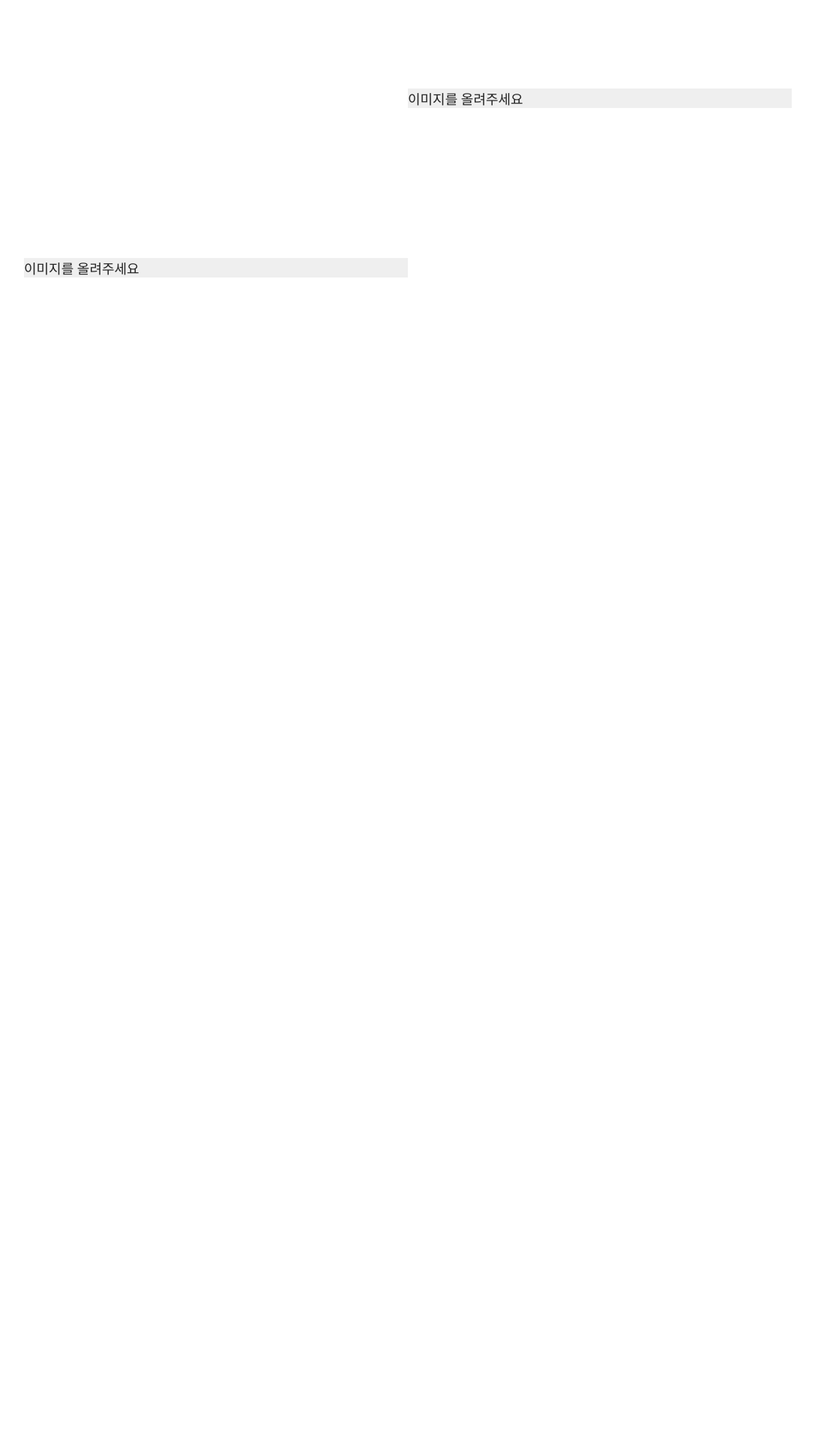
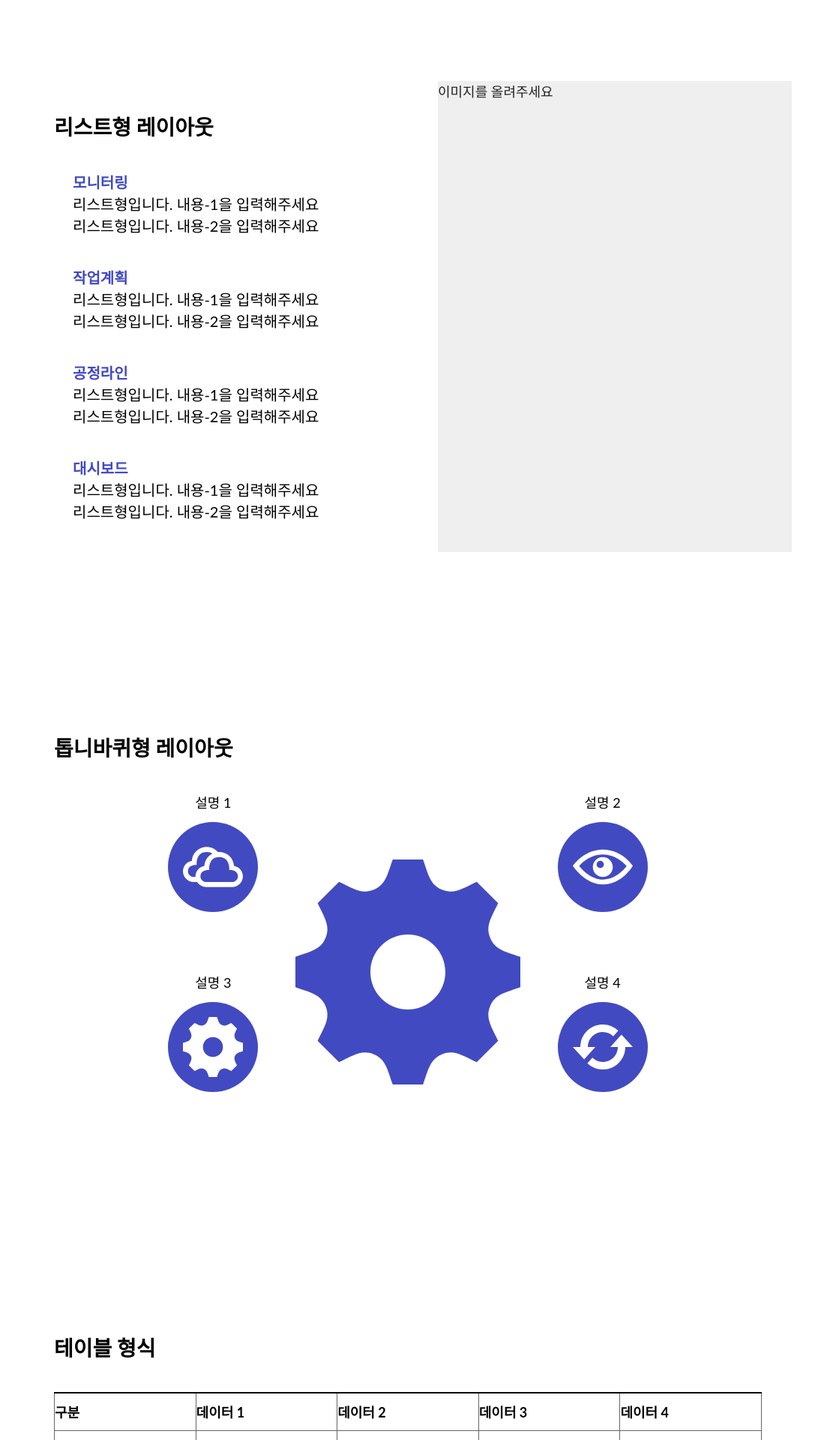
Before and after one commit to uvcdev/uvc-web-page, a PHP site: page /sub1.html in a window 1280 px wide. Shown: the part 1880-3800 px from the top of the page at 75% size, without its empty margins (96-1183 px from the left). Run offline with PHP 8.4, Linux system fonts and the light colour scheme; some web fonts are replaced.

Commit message:
Add layout
1. cps solution section layout

```diff
--- a/asset/style/sub1.css
+++ b/asset/style/sub1.css
@@ -224,18 +224,18 @@ main .main_visual {
 .main_visual li h2 {
   font-size: 28px; }
 
-.main_visual li.mes .text_box {
+.main_visual li .text_box {
   padding: 0 40px;
   box-sizing: border-box; }
-  .main_visual li.mes .text_box h2 {
+  .main_visual li .text_box h2 {
     margin: 40px 0; }
-  .main_visual li.mes .text_box ul {
+  .main_visual li .text_box ul {
     width: 100%; }
-    .main_visual li.mes .text_box ul li {
+    .main_visual li .text_box ul li {
       width: 100%;
       text-indent: 25px;
       margin-bottom: 40px; }
-      .main_visual li.mes .text_box ul li strong {
+      .main_visual li .text_box ul li strong {
         display: block;
         width: 100%;
         height: 50px;
@@ -243,34 +243,34 @@ main .main_visual {
         line-height: 50px;
         color: #fff;
         background: linear-gradient(to right, #424ac1, #fff); }
-      .main_visual li.mes .text_box ul li span {
+      .main_visual li .text_box ul li span {
         display: block; }
 
-.main_visual li.mes .text_box.list_box ul li {
+.main_visual li .text_box.list_box ul li {
   font-size: 20px;
   font-weight: 600;
   color: #424ac1; }
-  .main_visual li.mes .text_box.list_box ul li ul li {
+  .main_visual li .text_box.list_box ul li ul li {
     margin: 0;
     color: #000;
     font-weight: 400; }
 
-.main_visual li.mes .text_box.gear {
+.main_visual li .text_box.gear {
   position: relative;
   width: 100%; }
-  .main_visual li.mes .text_box.gear ul {
+  .main_visual li .text_box.gear ul {
     width: 100%;
     display: flex;
     flex-wrap: wrap;
     justify-content: space-between;
     align-content: space-between; }
-    .main_visual li.mes .text_box.gear ul li {
+    .main_visual li .text_box.gear ul li {
       width: 45%;
       height: 200px;
       text-indent: 0;
       text-align: center;
       position: relative; }
-      .main_visual li.mes .text_box.gear ul li:after {
+      .main_visual li .text_box.gear ul li:after {
         content: '';
         display: block;
         width: 120px;
@@ -285,7 +285,7 @@ main .main_visual {
         left: 50%;
         transform: translate(-50%, -50%);
         z-index: 190; }
-      .main_visual li.mes .text_box.gear ul li:before {
+      .main_visual li .text_box.gear ul li:before {
         content: '';
         display: block;
         position: absolute;
@@ -297,16 +297,16 @@ main .main_visual {
         z-index: 195;
         width: 80px;
         height: 80px; }
-    .main_visual li.mes .text_box.gear ul li:nth-child(2)::before {
+    .main_visual li .text_box.gear ul li:nth-child(2)::before {
       background: url("../images/eye.svg") no-repeat;
       background-size: contain; }
-    .main_visual li.mes .text_box.gear ul li:nth-child(3)::before {
+    .main_visual li .text_box.gear ul li:nth-child(3)::before {
       background: url("../images/gear.svg") no-repeat;
       background-size: contain; }
-    .main_visual li.mes .text_box.gear ul li:last-child::before {
+    .main_visual li .text_box.gear ul li:last-child::before {
       background: url("../images/cycle.svg") no-repeat;
       background-size: contain; }
-  .main_visual li.mes .text_box.gear svg {
+  .main_visual li .text_box.gear svg {
     position: absolute;
     top: 60%;
     left: 50%;
@@ -314,40 +314,40 @@ main .main_visual {
     width: 300px;
     height: 300px; }
 
-.main_visual li.mes .table_box table thead {
+.main_visual li .table_box table thead {
   border: 2px solid #000;
   border-left: none;
   border-right: none;
   border-bottom: none;
   padding: 0 10px; }
 
-.main_visual li.mes .table_box table tr th {
+.main_visual li .table_box table tr th {
   border: 1px solid #666;
   width: 400px; }
 
-.main_visual li.mes .table_box table tr td {
+.main_visual li .table_box table tr td {
   border: 1px solid #666;
   width: 200px; }
 
-.main_visual li.mes .per_box {
+.main_visual li .per_box {
   width: 100%; }
-  .main_visual li.mes .per_box ul {
+  .main_visual li .per_box ul {
     display: flex;
     flex-wrap: wrap;
     justify-content: space-around; }
-    .main_visual li.mes .per_box ul li {
+    .main_visual li .per_box ul li {
       width: 200px;
       height: 200px;
       text-align: center;
       margin: 20px; }
 
-.main_visual li.mes .order_box {
+.main_visual li .order_box {
   width: 100%; }
-  .main_visual li.mes .order_box ul {
+  .main_visual li .order_box ul {
     display: flex;
     flex-wrap: wrap;
     justify-content: space-around; }
-    .main_visual li.mes .order_box ul li {
+    .main_visual li .order_box ul li {
       text-align: center;
       width: 200px;
       height: 200px;
@@ -356,7 +356,7 @@ main .main_visual {
       position: relative;
       background: #fff;
       margin: 20px; }
-      .main_visual li.mes .order_box ul li span {
+      .main_visual li .order_box ul li span {
         display: block;
         position: absolute;
         bottom: 0;
@@ -364,7 +364,7 @@ main .main_visual {
         transform: translate(-50%, -50%);
         z-index: 182;
         font-weight: 700; }
-      .main_visual li.mes .order_box ul li:before {
+      .main_visual li .order_box ul li:before {
         content: "";
         display: block;
         width: 100%;
@@ -376,7 +376,7 @@ main .main_visual {
         border: 10px solid #eee;
         border-radius: 50%;
         z-index: 181; }
-      .main_visual li.mes .order_box ul li:after {
+      .main_visual li .order_box ul li:after {
         content: '';
         width: 100px;
         height: 100px;
@@ -397,6 +397,8 @@ footer {
     display: inline-block;
     margin-right: 10px;
     color: #fff; }
+    footer address ul li a {
+      color: #fff; }
     footer address ul li:after {
       content: '';
       display: inline-block;
--- a/asset/style/sub1.scss
+++ b/asset/style/sub1.scss
@@ -293,23 +293,7 @@ main{
     li h2{
         font-size: 28px;
     }
-
-    li.cps{
-
-    }
-    li.modeler{
-
-    }
-    li.edge{
-
-    }
-    li.edukit{
-
-    }
-    li.erp{
-
-    }
-    li.mes{
+    li{
         .text_box{
             padding: 0 40px;
             box-sizing: border-box;
@@ -535,6 +519,10 @@ footer{
             margin-right: 10px;
             color: $white;
 
+            a {
+                color: $white;
+            }
+
             &:after{
                 content: '';
                 display: inline-block;
--- a/sub1.html
+++ b/sub1.html
@@ -41,7 +41,7 @@
             <ul>
                 <li class="cps">
                     <div class="slide_header">
-                        <h3>CPS SOLUTION</h3>
+                        <h3>CPS solution</h3>
                         <div class="sub_title inner">
                             <h4>솔루션에 대한 부제목, 타이틀을 적어주세요.</h4>
                             <p>솔루션에 대한 간단한 내용을 1줄 적어주세요.</p>
@@ -51,30 +51,175 @@
                         <div class="box-container">
                             <div class="box">
                                 <div class="img_box">이미지를 올려주세요</div>
-                                <div class="text_box"></div>
+                                <div class="text_box strong_box">
+                                    <h2>강조형 레이아웃</h2>
+                                    <ul>
+                                        <li><strong>강조 내용을 입력하세요</strong><span>상세 설명을 입력하세요</span></li>
+                                        <li><strong>강조 내용을 입력하세요</strong><span>상세 설명을 입력하세요</span></li>
+                                        <li><strong>강조 내용을 입력하세요</strong><span>상세 설명을 입력하세요</span></li>
+                                    </ul>
+                                </div>
                             </div>
                             <div class="box">
                                 <div class="img_box">이미지를 올려주세요</div>
-                                <div class="text_box"></div>
+                                <div class="text_box list_box">
+                                    <h2>리스트형 레이아웃</h2>
+                                    <ul>
+                                        <li>모니터링
+                                            <ul>
+                                                <li>리스트형입니다. 내용-1을 입력해주세요</li>
+                                                <li>리스트형입니다. 내용-2을 입력해주세요</li>
+                                            </ul>
+                                        </li>
+                                        <li>작업계획
+                                            <ul>
+                                                <li>리스트형입니다. 내용-1을 입력해주세요</li>
+                                                <li>리스트형입니다. 내용-2을 입력해주세요</li>
+                                            </ul>
+                                        </li>
+                                        <li>공정라인
+                                            <ul>
+                                                <li>리스트형입니다. 내용-1을 입력해주세요</li>
+                                                <li>리스트형입니다. 내용-2을 입력해주세요</li>
+                                            </ul>
+                                        </li>
+                                        <li>대시보드
+                                            <ul>
+                                                <li>리스트형입니다. 내용-1을 입력해주세요</li>
+                                                <li>리스트형입니다. 내용-2을 입력해주세요</li>
+                                            </ul>
+                                        </li>
+                                    </ul>
+                                </div>
                             </div>
                             <div class="box">
-                                <div class="img_box">이미지를 올려주세요</div>
-                                <div class="text_box"></div>
+                                <div class="text_box gear">
+                                    <h2>톱니바퀴형 레이아웃</h2>
+                                    <ul>
+                                        <li><span>설명 1</span></li>
+                                        <li><span>설명 2</span></li>
+                                        <li><span>설명 3</span></li>
+                                        <li><span>설명 4</span></li>
+                                    </ul>
+                                    <svg xmlns="http://www.w3.org/2000/svg" viewBox="0 0 24 24"><path fill="#424ac1" d="M24 13.616v-3.232c-1.651-.587-2.694-.752-3.219-2.019v-.001c-.527-1.271.1-2.134.847-3.707l-2.285-2.285c-1.561.742-2.433 1.375-3.707.847h-.001c-1.269-.526-1.435-1.576-2.019-3.219h-3.232c-.582 1.635-.749 2.692-2.019 3.219h-.001c-1.271.528-2.132-.098-3.707-.847l-2.285 2.285c.745 1.568 1.375 2.434.847 3.707-.527 1.271-1.584 1.438-3.219 2.02v3.232c1.632.58 2.692.749 3.219 2.019.53 1.282-.114 2.166-.847 3.707l2.285 2.286c1.562-.743 2.434-1.375 3.707-.847h.001c1.27.526 1.436 1.579 2.019 3.219h3.232c.582-1.636.75-2.69 2.027-3.222h.001c1.262-.524 2.12.101 3.698.851l2.285-2.286c-.744-1.563-1.375-2.433-.848-3.706.527-1.271 1.588-1.44 3.221-2.021zm-12 2.384c-2.209 0-4-1.791-4-4s1.791-4 4-4 4 1.791 4 4-1.791 4-4 4z"/></svg>
+                                </div>
                             </div>
                             <div class="box">
-                                <div class="img_box">이미지를 올려주세요</div>
-                                <div class="text_box"></div>
+                                <div class="text_box table_box">
+                                    <h2>테이블 형식</h2>
+                                    <table>
+                                        <legend>제목을 입력해주세요</legend>
+                                        <colgroup>
+                                            <col/>
+                                            <col/>
+                                            <col/>
+                                            <col/>
+                                        </colgroup>
+                                        <thead>
+                                            <tr height="50">
+                                                <th>구분</th>
+                                                <th>데이터 1</th>
+                                                <th>데이터 2</th>
+                                                <th>데이터 3</th>
+                                                <th>데이터 4</th>
+                                            </tr>
+                                        </thead>
+                                        <tbody>
+                                            <tr height="50">
+                                                <th rowspan="3">구성요소</th>
+                                                <td>2</td>
+                                                <td>3</td>
+                                                <td>4</td>
+                                                <td>5</td>
+                                            </tr>
+                                            <tr height="50">
+                                                <td>2</td>
+                                                <td>3</td>
+                                                <td>4</td>
+                                                <td>5</td>
+                                            </tr>
+                                            <tr height="50">
+                                                <td>2</td>
+                                                <td>3</td>
+                                                <td>4</td>
+                                                <td>5</td>
+                                            </tr>
+                                            <!--1sec-->
+                                            <tr height="50">
+                                                <th rowspan="3">구성요소</th>
+                                                <td>2</td>
+                                                <td>3</td>
+                                                <td>4</td>
+                                                <td>5</td>
+                                            </tr>
+                                            <tr height="50">
+                                                <td>2</td>
+                                                <td>3</td>
+                                                <td>4</td>
+                                                <td>5</td>
+                                            </tr>
+                                            <tr height="50">
+                                                <td>2</td>
+                                                <td>3</td>
+                                                <td>4</td>
+                                                <td>5</td>
+                                            </tr>
+                                        </tbody>
+                                    </table>
+                                </div>
                             </div>
                             <div class="box">
-                                <div class="img_box">이미지를 올려주세요</div>
-                                <div class="text_box"></div>
+                                <div class="per_box">
+                                    <h2>퍼센트 레이아웃</h2>
+                                    <ul>
+                                        <li>
+                                            <svg width="200" height="200" viewPort="0 0 100 100" version="1.1" xmlns="http://www.w3.org/2000/svg">
+                                                <circle stroke="#eee" stroke-width="18" r="90" cx="100" cy="100" fill="transparent" stroke-dasharray="565.48" stroke-dashoffset="0"></circle>
+                                                <circle stroke="#424ac1" stroke-width="18" r="90" cx="100" cy="100" fill="transparent" stroke-dasharray="400" stroke-dashoffset="0"></circle>
+                                                <text text-anchor="middle" x="100" y="100" fill="#424ac1">텍스트를 입력하세요</text>
+                                            </svg>
+                                        </li>
+                                        <li>
+                                            <svg width="200" height="200" viewPort="0 0 100 100" version="1.1" xmlns="http://www.w3.org/2000/svg">
+                                                <circle stroke="#eee" stroke-width="18" r="90" cx="100" cy="100" fill="transparent" stroke-dasharray="565.48" stroke-dashoffset="0"></circle>
+                                                <circle stroke="#424ac1" stroke-width="18" r="90" cx="100" cy="100" fill="transparent" stroke-dasharray="400" stroke-dashoffset="0"></circle>
+                                                <text text-anchor="middle" x="100" y="100" fill="#424ac1">텍스트를 입력하세요</text>
+                                            </svg>
+                                        </li>
+                                        <li>
+                                            <svg width="200" height="200" viewPort="0 0 100 100" version="1.1" xmlns="http://www.w3.org/2000/svg">
+                                                <circle stroke="#eee" stroke-width="18" r="90" cx="100" cy="100" fill="transparent" stroke-dasharray="565.48" stroke-dashoffset="0"></circle>
+                                                <circle stroke="#424ac1" stroke-width="18" r="90" cx="100" cy="100" fill="transparent" stroke-dasharray="400" stroke-dashoffset="0"></circle>
+                                                <text text-anchor="middle" x="100" y="100" fill="#424ac1">텍스트를 입력하세요</text>
+                                            </svg>
+                                        </li>
+                                        <li>
+                                            <svg width="200" height="200" viewPort="0 0 100 100" version="1.1" xmlns="http://www.w3.org/2000/svg">
+                                                <circle stroke="#eee" stroke-width="18" r="90" cx="100" cy="100" fill="transparent" stroke-dasharray="565.48" stroke-dashoffset="0"></circle>
+                                                <circle stroke="#424ac1" stroke-width="18" r="90" cx="100" cy="100" fill="transparent" stroke-dasharray="400" stroke-dashoffset="0"></circle>
+                                                <text text-anchor="middle" x="100" y="100" fill="#424ac1">텍스트를 입력하세요</text>
+                                            </svg>
+                                        </li>
+                                    </ul>
+                                </div>
+                            </div>
+                            <div class="box">
+                                <div class="order_box">
+                                    <h2>과정형 레이아웃</h2>
+                                    <ul>
+                                        <li><span>설명 1</span></li>
+                                        <li><span>설명 2</span></li>
+                                        <li><span>설명 3</span></li>
+                                        <li><span>설명 4</span></li>
+                                    </ul>
+                                </div>
                             </div>
                         </div>
                     </div>
                 </li>
                 <li class="modeler">
                     <div class="slide_header">
-                        <h3>MODELER</h3>
+                        <h3>Modeler</h3>
                         <div class="sub_title inner">
                             <h4>솔루션에 대한 부제목, 타이틀을 적어주세요.</h4>
                             <p>솔루션에 대한 간단한 내용을 1줄 적어주세요.</p>
@@ -107,7 +252,7 @@
                 </li>
                 <li class="edge">
                     <div class="slide_header">
-                        <h3>EDGE</h3>
+                        <h3>Edge</h3>
                         <div class="sub_title inner">
                             <h4>솔루션에 대한 부제목, 타이틀을 적어주세요.</h4>
                             <p>솔루션에 대한 간단한 내용을 1줄 적어주세요.</p>
@@ -140,7 +285,7 @@
                 </li>
                 <li class="edukit">
                     <div class="slide_header">
-                        <h3>EDU KIT</h3>
+                        <h3>Edukit</h3>
                         <div class="sub_title inner">
                             <h4>솔루션에 대한 부제목, 타이틀을 적어주세요.</h4>
                             <p>솔루션에 대한 간단한 내용을 1줄 적어주세요.</p>
```
